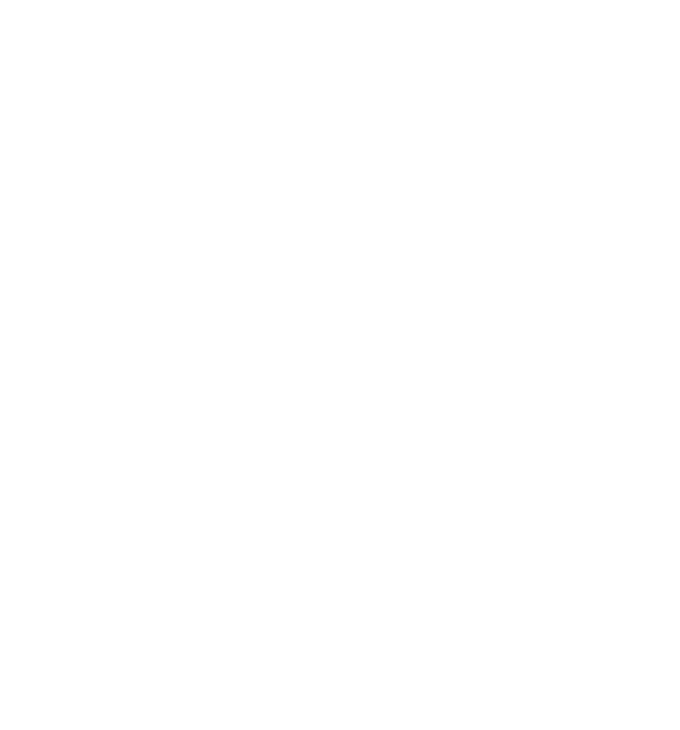
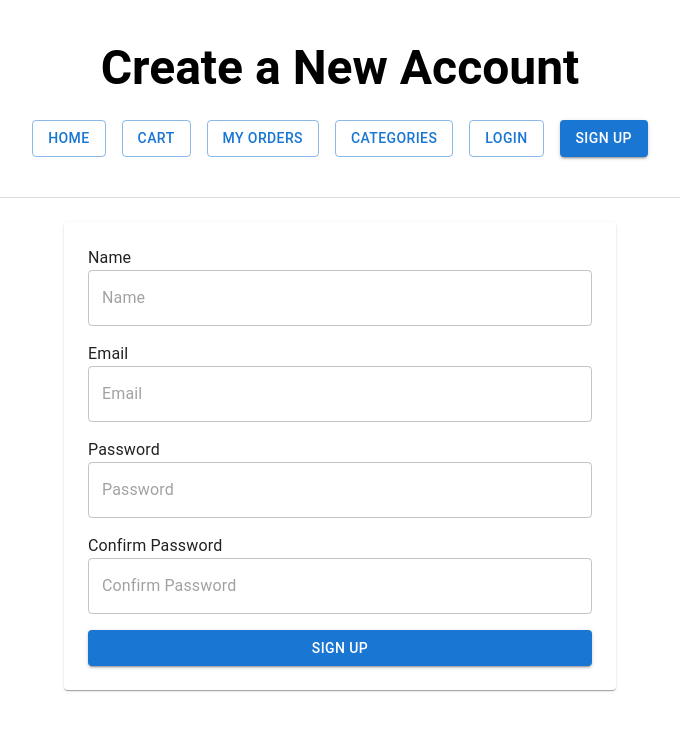
Before and after one commit to JiaLi35/react-ecommerce, a React (Vite) app: page /signup in a window 1280 px wide. Before the commit this address had no page. Shown: the top 730 px of the page, without its empty margins (300-980 px from the left). Built offline with nearby package versions, Linux system fonts and the light colour scheme.

Commit message:
login and signup page layout and functions

```diff
--- a/src/App.jsx
+++ b/src/App.jsx
@@ -7,6 +7,8 @@
 import PaymentVerify from "./pages/PaymentVerify";
 import OrdersPage from "./pages/OrdersPage";
 import CategoriesPage from "./pages/CategoriesPage";
+import LoginPage from "./pages/LoginPage";
+import SignupPage from "./pages/SignupPage";
 import { Toaster } from "sonner";
 
 function App() {
@@ -15,6 +17,8 @@
       <BrowserRouter>
         <Routes>
           <Route path="/" element={<Products />} />
+          <Route path="/login" element={<LoginPage />} />
+          <Route path="/signup" element={<SignupPage />} />
           <Route path="/products/new" element={<ProductAdd />} />
           <Route path="/products/:id/edit" element={<ProductEdit />} />
           <Route path="/cart" element={<CartPage />} />
--- a/src/components/Header.jsx
+++ b/src/components/Header.jsx
@@ -6,7 +6,7 @@
     <Box
       sx={{ textAlign: "center", py: 4, mb: 3, borderBottom: "1px solid #ddd" }}
     >
-      <Typography variant="h3" sx={{ fontWeight: "bold" }}>
+      <Typography variant="h3" sx={{ fontWeight: "bold", mb: 2 }}>
         {title}
       </Typography>
       <Box>
@@ -46,6 +46,24 @@
         >
           Categories
         </Button>
+        <Button
+          variant={current === "login" ? "contained" : "outlined"}
+          color="primary"
+          to="/login"
+          component={Link}
+          sx={{ m: 1 }}
+        >
+          Login
+        </Button>
+        <Button
+          variant={current === "signup" ? "contained" : "outlined"}
+          color="primary"
+          to="/signup"
+          component={Link}
+          sx={{ m: 1 }}
+        >
+          Sign Up
+        </Button>
       </Box>
     </Box>
   );
--- /dev/null
+++ b/src/pages/LoginPage.jsx
@@ -0,0 +1,77 @@
+import {
+  Container,
+  Box,
+  TextField,
+  Paper,
+  Typography,
+  Button,
+} from "@mui/material";
+import Header from "../components/Header";
+import { useState } from "react";
+import { login } from "../utils/api_auth";
+import { toast } from "sonner";
+import { useNavigate } from "react-router";
+
+const LoginPage = () => {
+  const navigate = useNavigate();
+  const [email, setEmail] = useState("");
+  const [password, setPassword] = useState("");
+
+  const handleLogin = async () => {
+    if (!email || !password) {
+      toast.error("Please fill in all the fields.");
+    } else {
+      try {
+        const userData = await login(email, password);
+        toast("Successfully logged in.");
+        console.log(userData);
+        navigate("/");
+      } catch (error) {
+        console.log(error);
+        toast.error(error.response.data.message);
+      }
+    }
+  };
+
+  return (
+    <>
+      <Header title="Login to Your Account" current="login" />
+      <Container maxWidth="sm">
+        <Paper sx={{ padding: 3 }}>
+          <Typography>Email</Typography>
+          <Box mb={2}>
+            <TextField
+              placeholder="Email"
+              fullWidth
+              value={email}
+              onChange={(event) => {
+                setEmail(event.target.value);
+              }}
+            />
+          </Box>
+          <Typography>Password</Typography>
+          <Box mb={2}>
+            <TextField
+              placeholder="Password"
+              fullWidth
+              value={password}
+              onChange={(event) => {
+                setPassword(event.target.value);
+              }}
+            />
+          </Box>
+          <Button
+            color="primary"
+            variant="contained"
+            fullWidth
+            onClick={handleLogin}
+          >
+            Login
+          </Button>
+        </Paper>
+      </Container>
+    </>
+  );
+};
+
+export default LoginPage;
--- /dev/null
+++ b/src/pages/SignupPage.jsx
@@ -0,0 +1,103 @@
+import {
+  Container,
+  Box,
+  TextField,
+  Paper,
+  Typography,
+  Button,
+} from "@mui/material";
+import Header from "../components/Header";
+import { useState } from "react";
+import { signup } from "../utils/api_auth";
+import { useNavigate } from "react-router";
+import { toast } from "sonner";
+
+const SignupPage = () => {
+  const navigate = useNavigate();
+  const [email, setEmail] = useState("");
+  const [name, setName] = useState("");
+  const [password, setPassword] = useState("");
+  const [confirmPassword, setConfirmPassword] = useState("");
+
+  const handleSignUp = async () => {
+    if (!name || !email || !password || !confirmPassword) {
+      toast.error("Please fill in all the fields.");
+    } else if (password !== confirmPassword) {
+      toast.error("Password and Confirm Password do not match.");
+    } else {
+      try {
+        const newUserData = await signup(name, email, password);
+        toast("Successfully signed up. Please log in.");
+        console.log(newUserData);
+        navigate("/login");
+      } catch (error) {
+        console.log(error);
+        toast.error(error.response.data.message);
+      }
+    }
+  };
+
+  return (
+    <>
+      <Header title="Create a New Account" current="signup" />
+      <Container maxWidth="sm">
+        <Paper sx={{ padding: 3 }}>
+          <Typography>Name</Typography>
+          <Box mb={2}>
+            <TextField
+              placeholder="Name"
+              fullWidth
+              value={name}
+              onChange={(event) => {
+                setName(event.target.value);
+              }}
+            />
+          </Box>
+          <Typography>Email</Typography>
+          <Box mb={2}>
+            <TextField
+              placeholder="Email"
+              fullWidth
+              value={email}
+              onChange={(event) => {
+                setEmail(event.target.value);
+              }}
+            />
+          </Box>
+          <Typography>Password</Typography>
+          <Box mb={2}>
+            <TextField
+              placeholder="Password"
+              fullWidth
+              value={password}
+              onChange={(event) => {
+                setPassword(event.target.value);
+              }}
+            />
+          </Box>
+          <Typography>Confirm Password</Typography>
+          <Box mb={2}>
+            <TextField
+              placeholder="Confirm Password"
+              fullWidth
+              value={confirmPassword}
+              onChange={(event) => {
+                setConfirmPassword(event.target.value);
+              }}
+            />
+          </Box>
+          <Button
+            color="primary"
+            variant="contained"
+            fullWidth
+            onClick={handleSignUp}
+          >
+            Sign Up
+          </Button>
+        </Paper>
+      </Container>
+    </>
+  );
+};
+
+export default SignupPage;
--- /dev/null
+++ b/src/utils/api_auth.js
@@ -0,0 +1,19 @@
+import axios from "axios";
+import { API_URL } from "./constants";
+
+export const login = async (email, password) => {
+  const response = await axios.post(API_URL + "users/login", {
+    email,
+    password,
+  });
+  return response.data;
+};
+
+export const signup = async (name, email, password) => {
+  const response = await axios.post(API_URL + "users/signup", {
+    name,
+    email,
+    password,
+  });
+  return response.data;
+};
```
